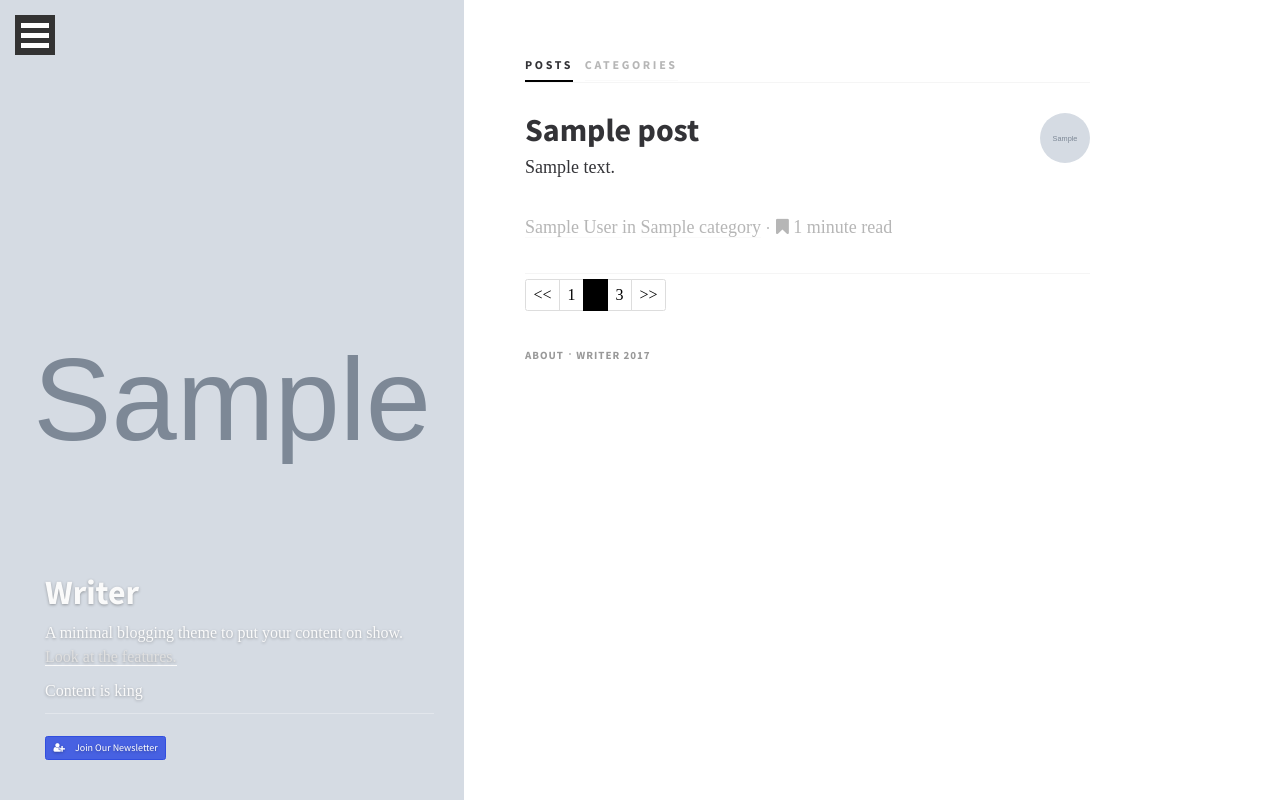
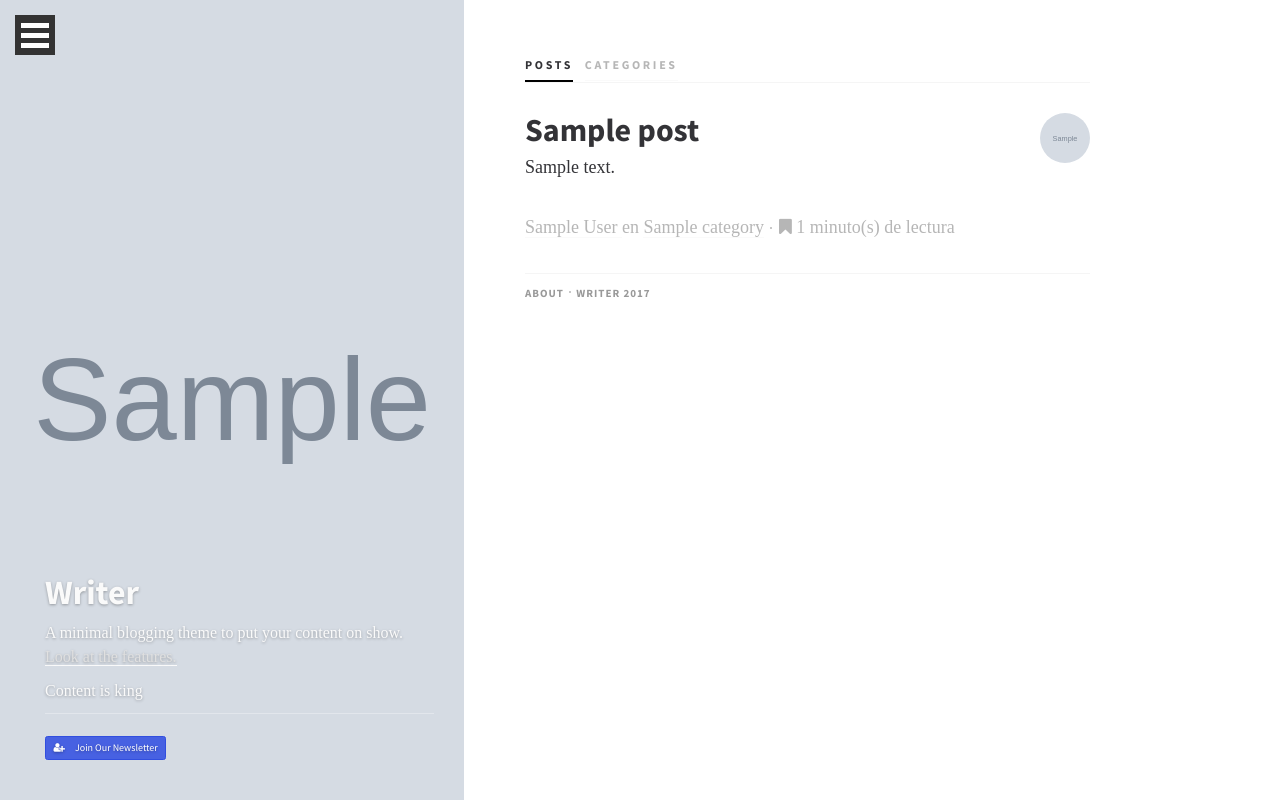
Before and after one commit to LigorioSalgado/TCHLX, a Django app: template techlinx/templates/blog/index.html in a window 1280 px wide. Run offline with Django 3.2, Linux system fonts and the light colour scheme; tables that the repository leaves empty hold one stand-in row (values such as "Sample post"); the template is opened without the code that fills it: values that come from a table or form of the project are taken from there, most other values are stand-ins (such as "Sample title", 1, 10 or a date in 2020); grey boxes marked "Sample" are stand-in pictures; parts of the project's set-up code (start-up, migrations or seed data) failed here and were passed over; some libraries are stand-ins or nearby versions; some web fonts are replaced.

Commit message:
paginacion completa

```diff
--- a/techlinx/static/css/main.css
+++ b/techlinx/static/css/main.css
@@ -2024,5 +2024,5 @@ a:hover, a:active, a:focus {
 .page-item.active .page-link {
   background-color: #000000;
   border-color: #000000;
-
-}
+  color:#fff !important;
+}
--- a/techlinx/templates/base.html
+++ b/techlinx/templates/base.html
@@ -19,16 +19,7 @@
 
         <script src="{% static 'js/vendor/modernizr.custom.32229-2.8-respondjs-1-4-2.js' %}"></script>
         <style>
-            .page-link {
-                color: #000 ;
-              }
 
-              .page-item.active .page-link {
-                background-color: #000000;
-                border-color: #000000;
-                color: #ffff;
-
-              }
         </style>
     </head>
     <body>
--- a/techlinx/templates/blog/index.html
+++ b/techlinx/templates/blog/index.html
@@ -62,8 +62,8 @@
                         <p>{{post.contenido |truncatechars:120 | striptags}} </p>
 
                         <p class="meta">
-                            <a href="author.html">{{post.autor.user.first_name}} {{post.autor.user.last_name}} </a> in
-                            <a href="category.html">{{post.categoria.nombre}}</a> <i class="link-spacer"></i> <i class="fa fa-bookmark"></i> {{post.tiempo_estimado}} minute read
+                            <a href="author.html">{{post.autor.user.first_name}} {{post.autor.user.last_name}} </a> en
+                            <a href="category.html">{{post.categoria.nombre}}</a> <i class="link-spacer"></i> <i class="fa fa-bookmark"></i> {{post.tiempo_estimado}} minuto(s) de lectura
                         </p>
                     </div>
 
@@ -97,23 +97,33 @@
             </div>
         </div>
 
-        <nav aria-label="Page navigation example">
-            <ul class="pagination">
+
+
+
+        <nav aria-label="Page navigation posts">
+
+          {% if posts.has_other_pages %}
                 <ul class="pagination">
-                    <li class="page-item disabled">
-                      <a class="page-link" href="#" tabindex="-1"><<</a>
-                    </li>
-                    <li class="page-item"><a class="page-link" href="#">1</a></li>
-                    <li class="page-item active">
-                      <a class="page-link" href="#">2 <span class="sr-only">(current)</span></a>
-                    </li>
-                    <li class="page-item"><a class="page-link" href="#">3</a></li>
-                    <li class="page-item">
-                      <a class="page-link" href="#">>></a>
-                    </li>
-                  </ul>
-          </nav>
-
+                    {% if posts.has_previous %}
+                    <li class="page-item" ><a class="page-link" href="?page={{ posts.previous_page_number }}">&laquo;</a></li>
+                    {% else %}
+                    <li class="page-item disabled"><a class="page-link" >&laquo;</a></li>
+                    {% endif %}
+                    {% for i in posts.paginator.page_range %}
+                    {% if posts.number == i %}
+                        <li class="page-item active"><a class="page-link">{{ i }} <span class="sr-only">(current)</span></a></li>
+                    {% else %}
+                        <li class="page-item"><a class="page-link" href="?page={{ i }}">{{ i }}</a></li>
+                    {% endif %}
+                    {% endfor %}
+                    {% if posts.has_next %}
+                    <li class="page-item"><a class="page-link" href="?page={{ users.next_page_number }}">&raquo;</a></li>
+                    {% else %}
+                    <li class="page-item disabled"><a class="page-link" >&raquo;</a></li>
+                    {% endif %}
+                </ul>
+            {% endif %}
+        </nav>
 
         <footer class="split-footer">
             <a href="post.html">About</a>
```
Also changed, not shown: techlinx/Blog/views.py (+15 -2 lines), techlinx/utils/generators.py (added, +42 -0 lines), techlinx/utils/__init__.py (added).
